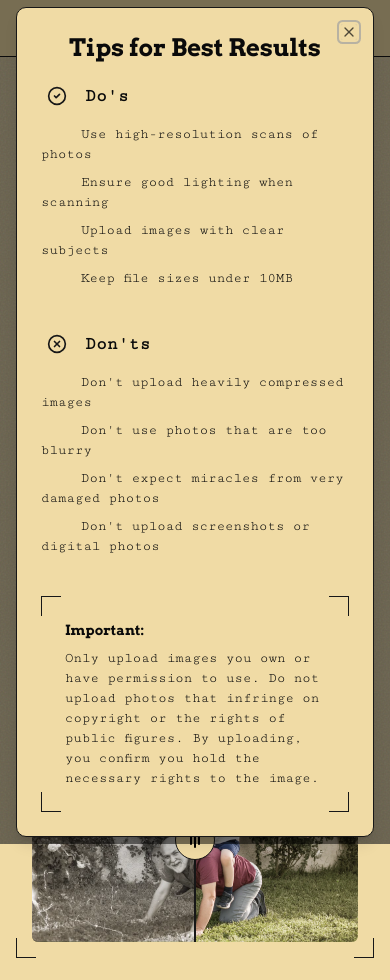
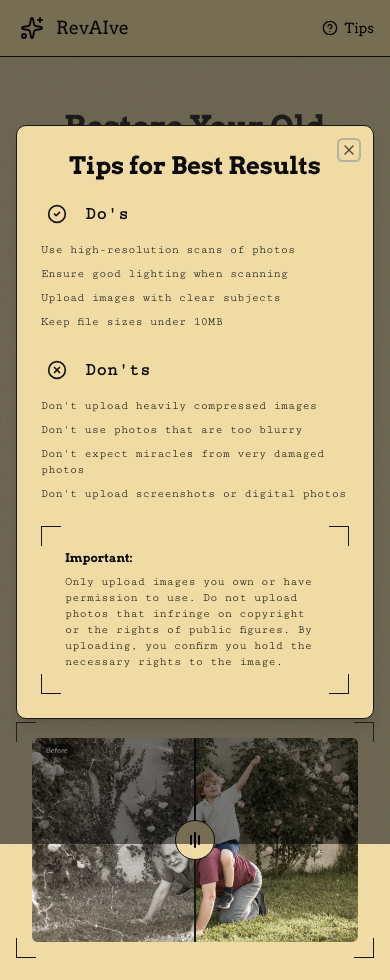
Before and after one commit to ludmila-niec/ai-photo, a Next.js app: page / in a window 390 px wide. Both pictures are taken after a click on the button "Tips". Shown: the top 980 px of the page. Built offline with nearby package versions, Linux system fonts and the light colour scheme; no server answers.

Commit message:
fix: dialog scroll mobile

```diff
--- a/app/components/Navbar.tsx
+++ b/app/components/Navbar.tsx
@@ -43,7 +43,7 @@ export function Navbar() {
               Tips for Best Results
             </DialogTitle>
           </DialogHeader>
-
+          <div className="no-scrollbar overflow-y-auto max-h-[calc(100vh-100px)]">
             {/* Do's section */}
             <div className="space-y-3 mb-6">
               <div className="flex items-center gap-3">
@@ -52,7 +52,7 @@ export function Navbar() {
                 </div>
                 <span className="text-lg font-semibold">Do&apos;s</span>
               </div>
-            <ul className="space-y-2 text-sm text-foreground indent-10">
+              <ul className="space-y-2 md:text-sm text-xs text-foreground">
                 <li className="flex items-start gap-2">
                   <span>Use high-resolution scans of photos</span>
                 </li>
@@ -76,7 +76,7 @@ export function Navbar() {
                 </div>
                 <span className="text-lg font-semibold">Don&apos;ts</span>
               </div>
-            <ul className="space-y-2 text-sm text-foreground indent-10">
+              <ul className="space-y-2 md:text-sm text-xs text-foreground">
                 <li className="flex items-start gap-2">
                   <span>Don&apos;t upload heavily compressed images</span>
                 </li>
@@ -94,17 +94,19 @@ export function Navbar() {
 
 
 
+
             {/* Rights notice */}
             <div className="border-extract p-6">
-            <p className="text-sm">
+              <p className="md:text-sm text-xs">
                 <span className="font-bold font-arvo block mb-2">Important: </span>
-              <span className="text-sm">
+                <span className="md:text-sm text-xs">
                   Only upload images you own or have permission to use. Do not upload photos that infringe on copyright or the rights of public figures. By uploading, you confirm you hold the necessary rights to the image.
                 </span>
               </p>
             </div>
-        </DialogContent>
-      </Dialog>
+          </div>
+        </DialogContent >
+      </Dialog >
     </>
   );
 }
```
Lines whose indentation alone changed are shown as unchanged.
